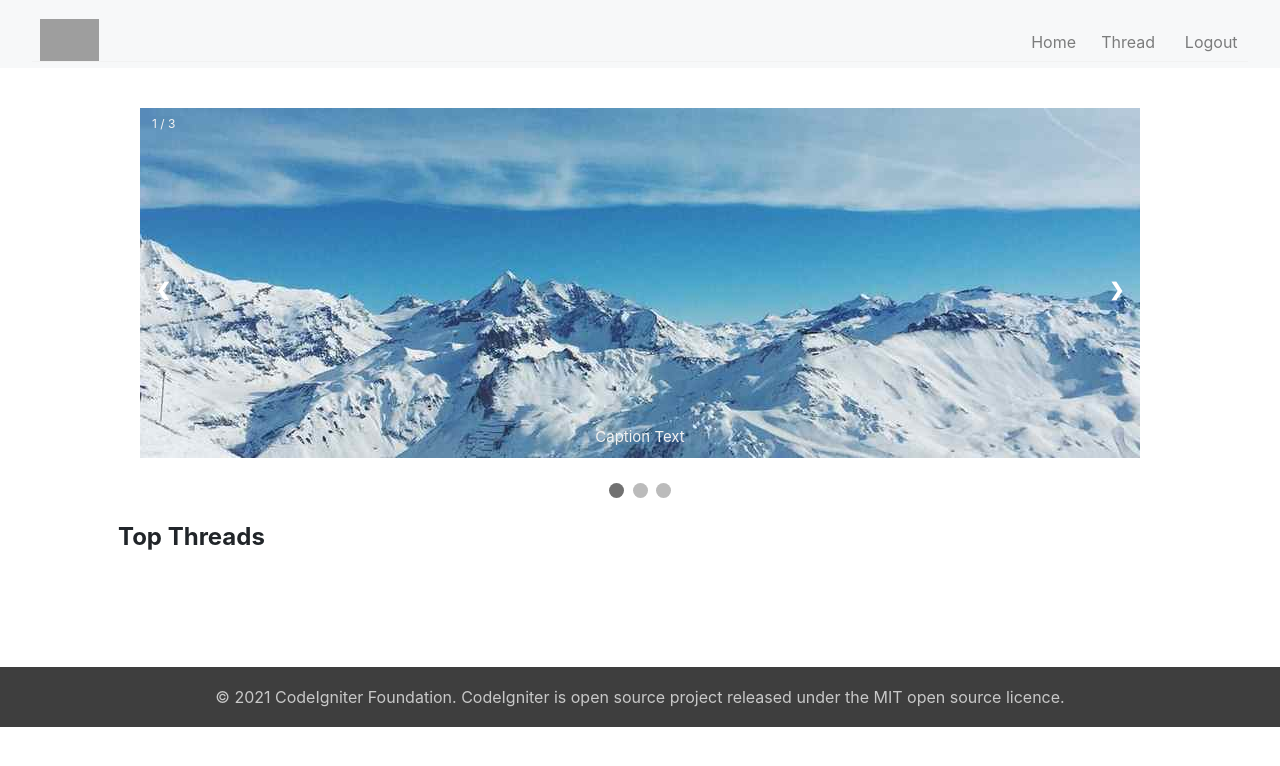
After one commit to ridho008/forum-ci4, a CodeIgniter 4 app: template app/Views/home.php in a window 1280 px wide. The commit adds this page. Shown: the top 766 px of the page. Run offline with PHP 8.4 and a stand-in for CodeIgniter, Linux system fonts and the light colour scheme; the template is opened without the code that fills it, so the values that code supplies are empty; some libraries are stand-ins or nearby versions; grey boxes are pictures that could not be loaded.

Commit message:
membuat top thread & slide image

```diff
--- a/app/Models/ThreadModel.php
+++ b/app/Models/ThreadModel.php
@@ -13,9 +13,10 @@ class ThreadModel extends Model
    public function getJoin($limit, $offset, $keyword)
    {
       return $this->db->table("thread")
-      ->select("thread.id, thread.judul, kategori.kategori, user.nama")
+      ->select("thread.id, thread.judul, kategori.kategori, user.nama, view_rating.count_star, view_rating.rating")
       ->join("kategori", "thread.id_kategori = kategori.id", "left")
       ->join("user", "thread.created_by = user.id", "left")
+      ->join("view_rating", "thread.id = view_rating.id_thread", "left")
       ->like('thread.isi', $keyword)
       ->orLike('thread.judul', $keyword)
       ->get($limit, $offset)->getResult();
--- /dev/null
+++ b/app/Views/home.php
@@ -0,0 +1,88 @@
+<?= $this->extend('layout'); ?>
+<?= $this->section('content'); ?>
+ <!-- Slideshow container -->
+<div class="slideshow-container">
+
+  <!-- Full-width images with number and caption text -->
+  <div class="mySlides fade">
+    <div class="numbertext">1 / 3</div>
+    <img src="<?= base_url('/image/gambar1.jpg'); ?>" style="width:100%">
+    <div class="text">Caption Text</div>
+  </div>
+
+  <div class="mySlides fade">
+    <div class="numbertext">2 / 3</div>
+    <img src="<?= base_url('/image/gambar2.jpg'); ?>" style="width:100%">
+    <div class="text">Caption Two</div>
+  </div>
+
+  <div class="mySlides fade">
+    <div class="numbertext">3 / 3</div>
+    <img src="<?= base_url('/image/gambar3.jpg'); ?>" style="width:100%">
+    <div class="text">Caption Three</div>
+  </div>
+
+  <!-- Next and previous buttons -->
+  <a class="prev" onclick="plusSlides(-1)">&#10094;</a>
+  <a class="next" onclick="plusSlides(1)">&#10095;</a>
+</div>
+<br>
+
+<!-- The dots/circles -->
+<div style="text-align:center">
+  <span class="dot" onclick="currentSlide(1)"></span>
+  <span class="dot" onclick="currentSlide(2)"></span>
+  <span class="dot" onclick="currentSlide(3)"></span>
+</div>
+<h1>Top Threads</h1>
+<table>
+   <tbody>
+      <?php foreach($top_thread->getResult() as $thread) : ?>
+         <tr>
+            <td><a href="/thread/view/<?= $thread->id_thread ?>"><?= $thread->judul; ?></a></td>
+            <td>
+               <?php
+               for($i = 0; $i < 5; $i++) {
+                  if(($i+1) <= $thread->rating) {
+                     echo '<span class="fa fa-star checked"></span>';
+                  } else {
+                     echo '<span class="fa fa-star"></span>';
+                  }
+               }
+               ?>
+            </td>
+         </tr>
+      <?php endforeach; ?>
+   </tbody>
+</table>
+<?= $this->endSection(); ?>
+<?= $this->section('script'); ?>
+<script>
+  var slideIndex = 1;
+   showSlides(slideIndex);
+
+   function plusSlides(n) {
+     showSlides(slideIndex += n);
+   }
+
+   function currentSlide(n) {
+     showSlides(slideIndex = n);
+   }
+
+   function showSlides(n) {
+     var i;
+     var slides = document.getElementsByClassName("mySlides");
+     var dots = document.getElementsByClassName("dot");
+     if (n > slides.length) {slideIndex = 1}
+     if (n < 1) {slideIndex = slides.length}
+     for (i = 0; i < slides.length; i++) {
+         slides[i].style.display = "none";
+     }
+     for (i = 0; i < dots.length; i++) {
+         dots[i].className = dots[i].className.replace(" active", "");
+     }
+     slides[slideIndex-1].style.display = "block";
+     dots[slideIndex-1].className += " active";
+   }
+</script>
+<?= $this->endSection(); ?>
--- a/app/Views/layout.php
+++ b/app/Views/layout.php
@@ -31,7 +31,9 @@
 			</li>
 			<li class="menu-item hidden"><a href="/">Home</a></li>
 			<li class="menu-item hidden"><a href="/thread">Thread</a></li>
+			<?php if($session->role == 0) : ?>
 			<li class="menu-item hidden"><a href="/user">User</a></li>
+			<?php endif; ?>
 			<li class="menu-item hidden"><?= $session->username; ?></li>
 			<li class="menu-item hidden"><a href="/auth/logout">Logout</a></li>
 		</ul>
--- a/public/css/style.css
+++ b/public/css/style.css
@@ -359,3 +359,98 @@ ul.pagination li.active a {
       color: rgba(255, 255, 255, .8);
    }
 }
+
+
+* {box-sizing:border-box}
+/* Slideshow container */
+.slideshow-container {
+  max-width: 1000px;
+  position: relative;
+  margin: auto;
+}
+
+/* Hide the images by default */
+.mySlides {
+  display: none;
+}
+
+/* Next & previous buttons */
+.prev, .next {
+  cursor: pointer;
+  position: absolute;
+  top: 50%;
+  width: auto;
+  margin-top: -22px;
+  padding: 16px;
+  color: white;
+  font-weight: bold;
+  font-size: 18px;
+  transition: 0.6s ease;
+  border-radius: 0 3px 3px 0;
+  user-select: none;
+}
+
+/* Position the "next button" to the right */
+.next {
+  right: 0;
+  border-radius: 3px 0 0 3px;
+}
+
+/* On hover, add a black background color with a little bit see-through */
+.prev:hover, .next:hover {
+  background-color: rgba(0,0,0,0.8);
+}
+
+/* Caption text */
+.text {
+  color: #f2f2f2;
+  font-size: 15px;
+  padding: 8px 12px;
+  position: absolute;
+  bottom: 8px;
+  width: 100%;
+  text-align: center;
+}
+
+/* Number text (1/3 etc) */
+.numbertext {
+  color: #f2f2f2;
+  font-size: 12px;
+  padding: 8px 12px;
+  position: absolute;
+  top: 0;
+}
+
+/* The dots/bullets/indicators */
+.dot {
+  cursor: pointer;
+  height: 15px;
+  width: 15px;
+  margin: 0 2px;
+  background-color: #bbb;
+  border-radius: 50%;
+  display: inline-block;
+  transition: background-color 0.6s ease;
+}
+
+.active, .dot:hover {
+  background-color: #717171;
+}
+
+/* Fading animation */
+.fade {
+  -webkit-animation-name: fade;
+  -webkit-animation-duration: 1.5s;
+  animation-name: fade;
+  animation-duration: 1.5s;
+}
+
+@-webkit-keyframes fade {
+  from {opacity: .4}
+  to {opacity: 1}
+}
+
+@keyframes fade {
+  from {opacity: .4}
+  to {opacity: 1}
+}
```
Also changed, not shown: app/Controllers/Home.php (+12 -1 lines), app/Database/Seeds/RatingSeeder.php (added, +21 -0 lines), app/Models/ViewRatingModel.php (added, +20 -0 lines), app/Views/thread/index.php (+13 -0 lines), public/image/gambar1.jpg (added), public/image/gambar2.jpg (added), public/image/gambar3.jpg (added).
